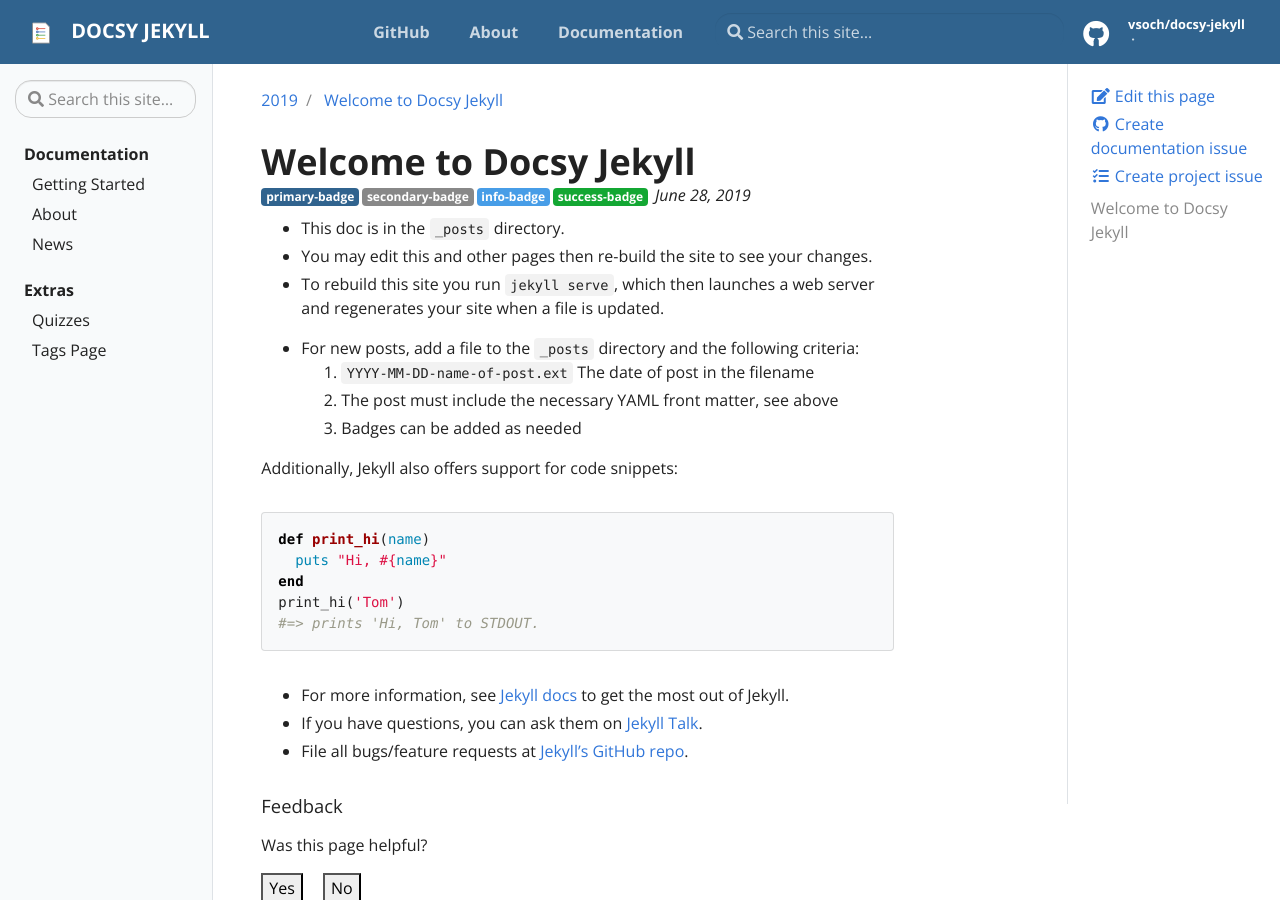
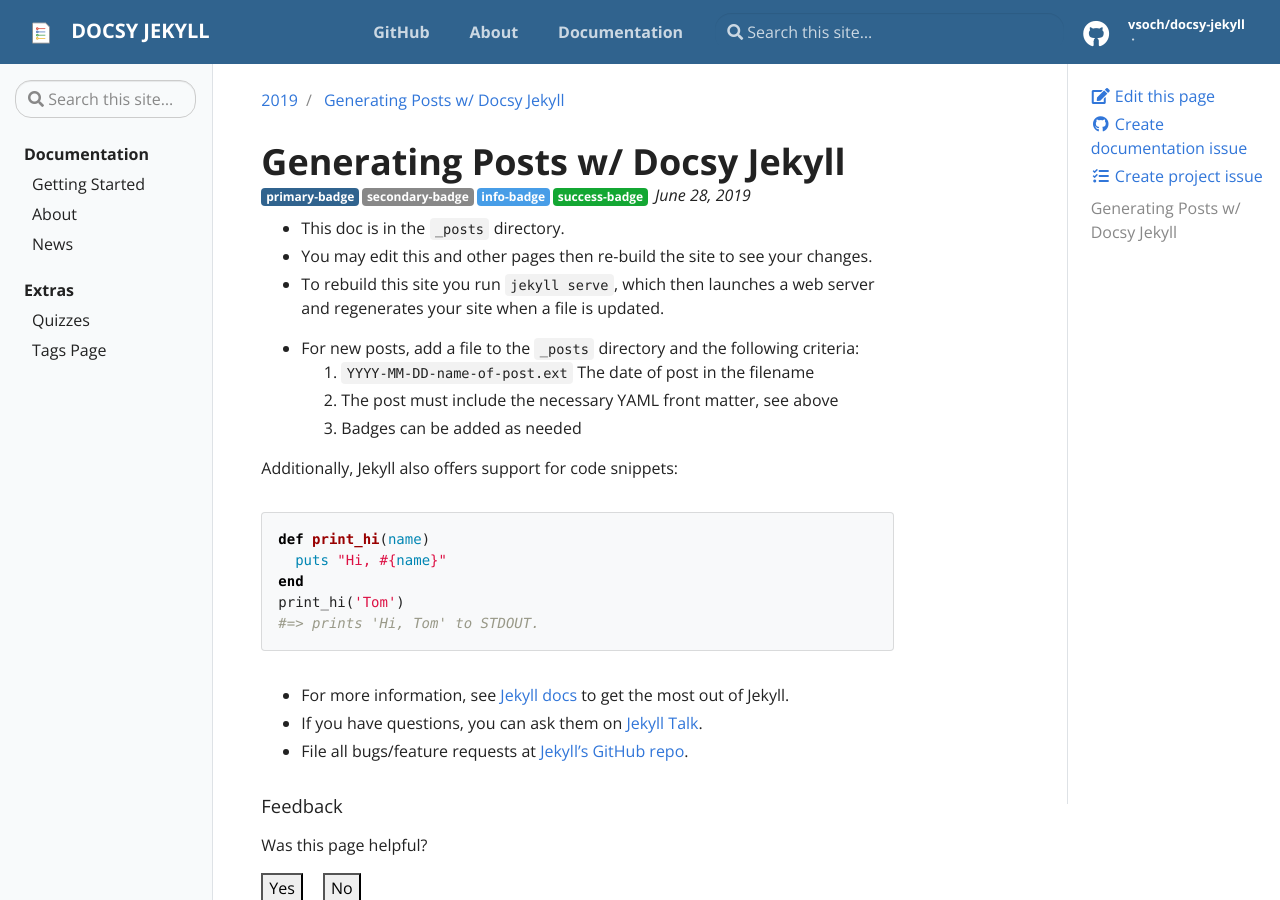
Before and after one commit to vsoch/docsy-jekyll, a Jekyll site: the page built from _posts/2019-06-29-welcome.md, in a window 1280 px wide and 900 px high. Built offline with Jekyll 4.4.1, drawn with Linux system fonts in a browser that asks for light colours; our own code applies the rules of GitHub Pages for plain Markdown files.

Commit message:
Update post instructions page

```diff
--- a/_posts/2019-06-29-welcome.md
+++ b/_posts/2019-06-29-welcome.md
@@ -1,7 +1,7 @@
 ---
-title: "Welcome to Docsy Jekyll"
-date: 2019-06-28 5:52:21 -0500
-categories: jekyll update
+title: "Generating Posts w/ Docsy Jekyll"
+date: 2019-06-28
+categories: Posts
 badges:
  - type: primary
    tag: primary-badge
```
